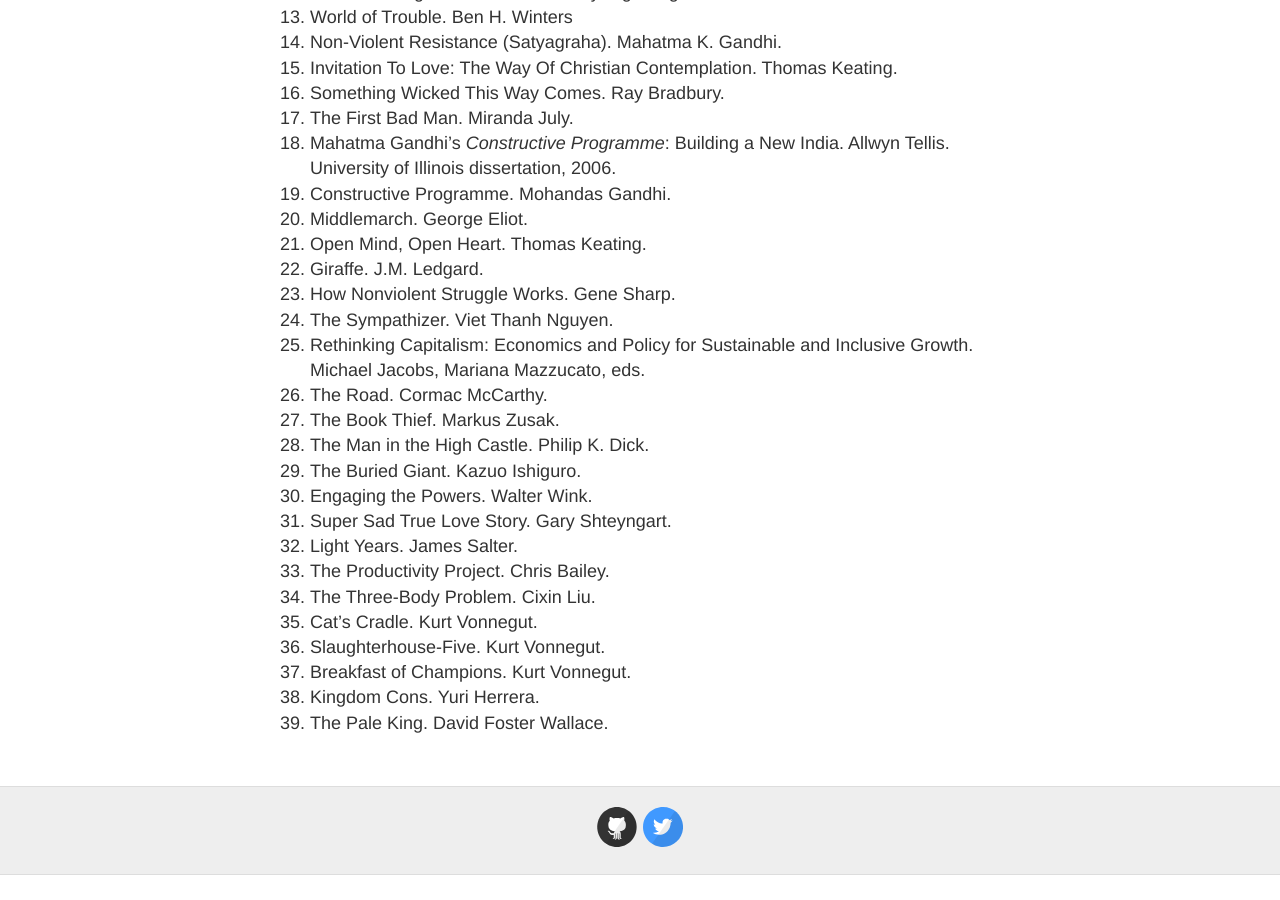
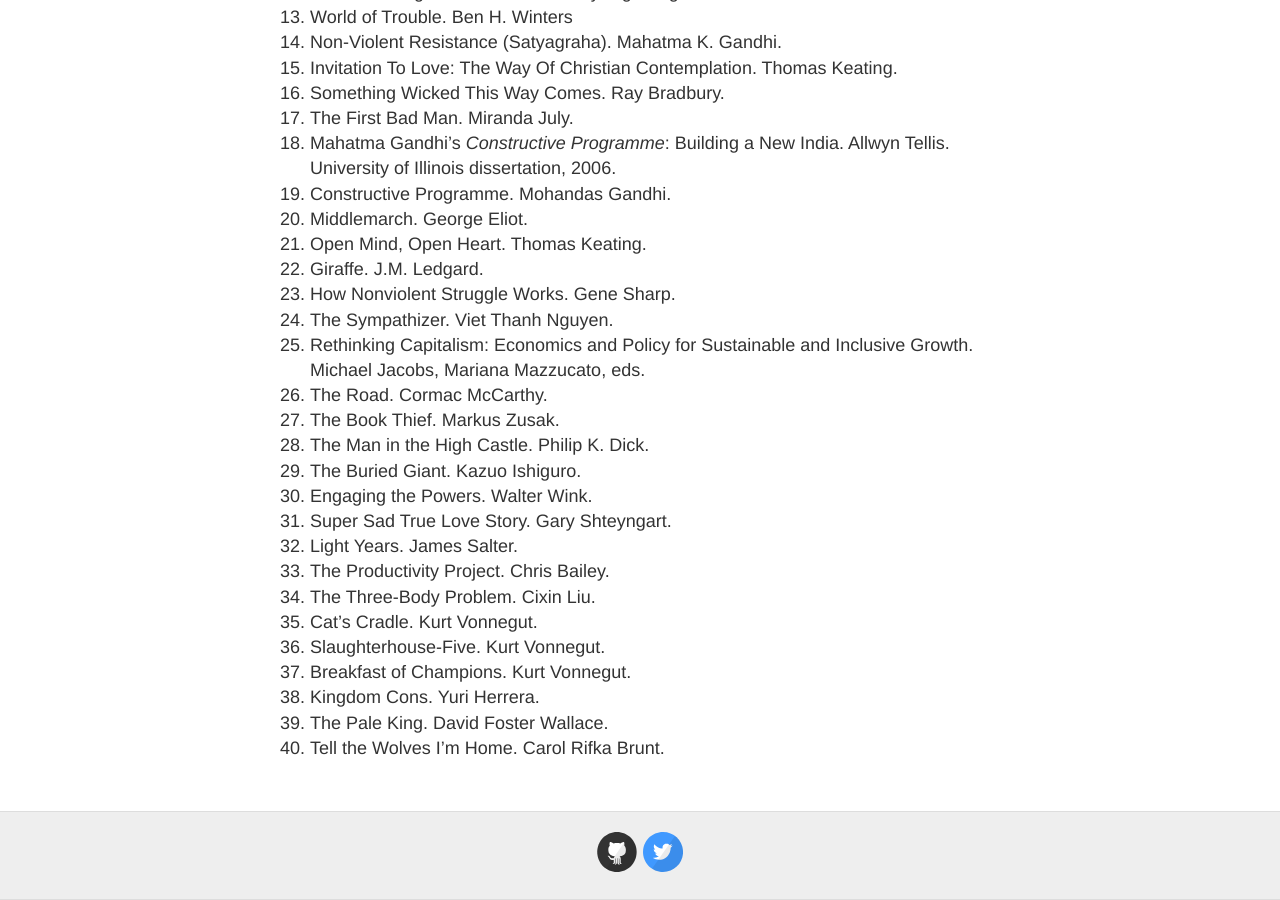
Before and after one commit to ejaxon/ejaxon.github.io, a Jekyll site: the page built from reading.md, in a window 1280 px wide and 900 px high, scrolled down 605 px. Built offline with Jekyll 4.4.1, drawn with Linux system fonts in a browser that asks for light colours; before the commit the page ends 1480 px from its top, so only the background shows below that.

Commit message:
Added Tell the wolves I'm home

```diff
--- a/reading.md
+++ b/reading.md
@@ -44,3 +44,4 @@ permalink: /reading/
 37. Breakfast of Champions. Kurt Vonnegut.
 38. Kingdom Cons. Yuri Herrera.
 39. The Pale King. David Foster Wallace.
+40. Tell the Wolves I'm Home. Carol Rifka Brunt.
```
